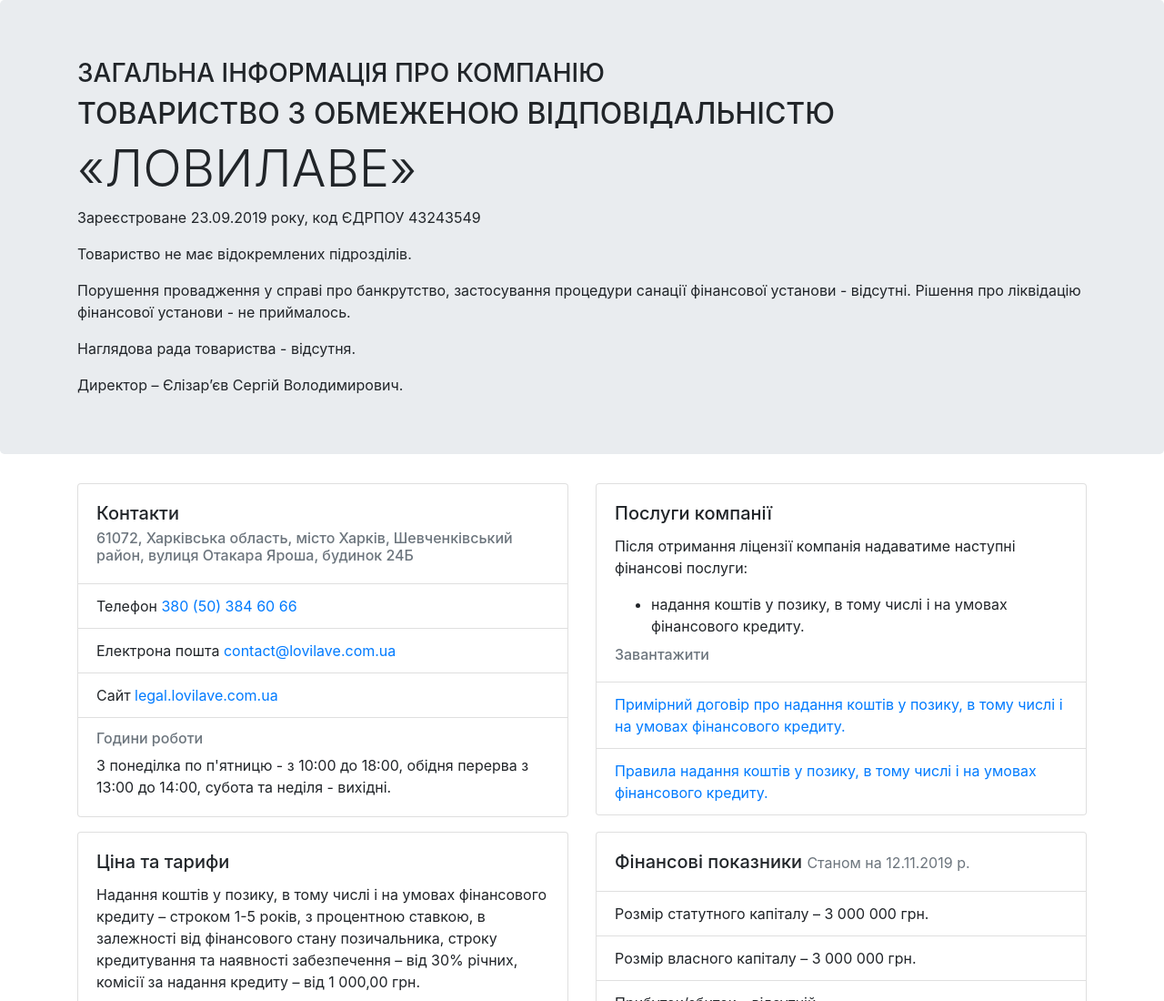
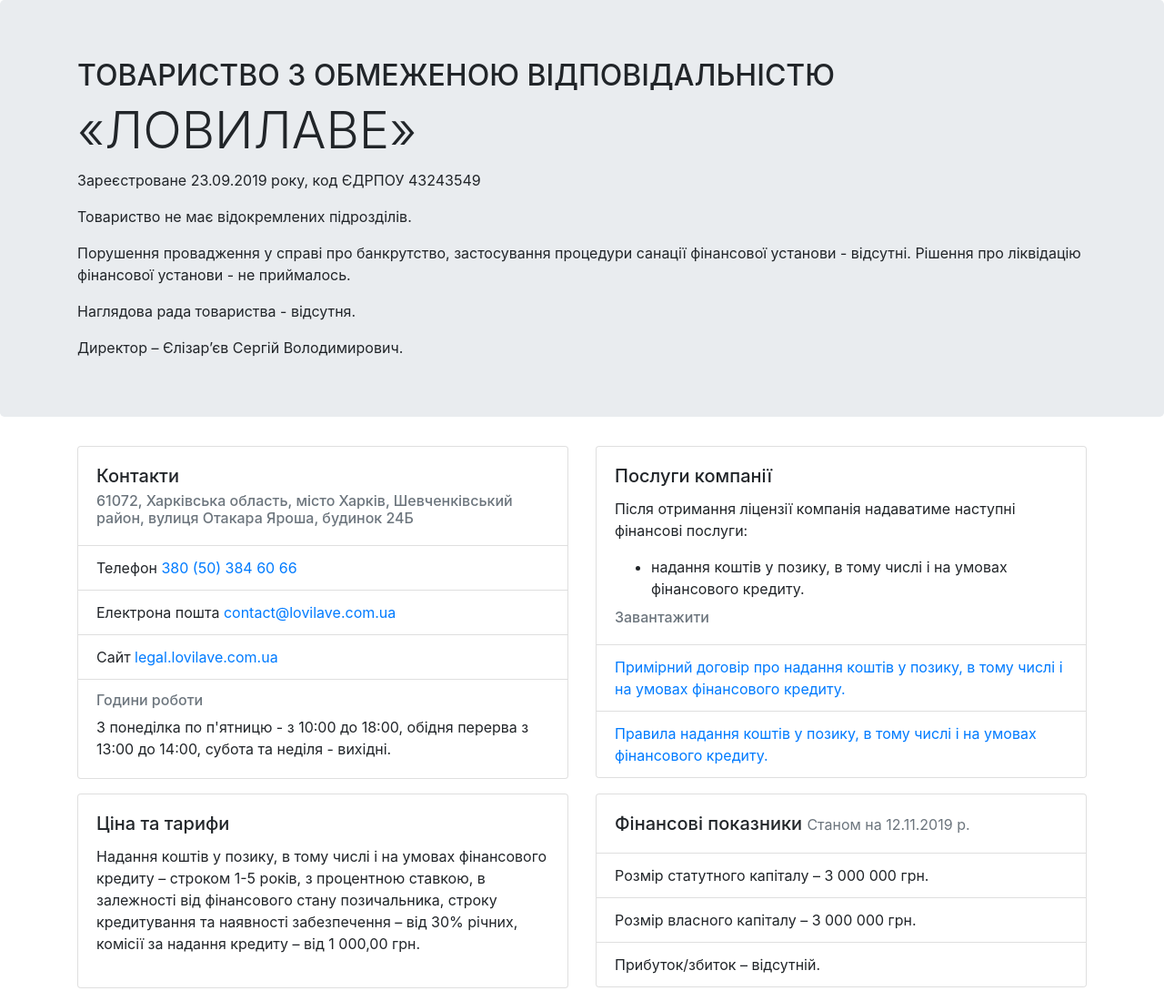
Before and after one commit to lovelave/legal-site, a plain HTML site: page docs/index.html in a window 1280 px wide. Shown: the top 1100 px of the page at 91% size. Drawn offline with nearby package versions, Linux system fonts and the light colour scheme.

Commit message:
Remove comment title

```diff
--- a/docs/index.html
+++ b/docs/index.html
@@ -3,7 +3,7 @@
 <head>
     <meta charset="utf-8">
     <meta name="viewport" content="width=device-width, initial-scale=1, shrink-to-fit=no">
-    <meta name="description" content="ТОВАРИСТВО З ОБМЕЖЕНОЮ ВІДПОВІДАЛЬНІСТЮ «ЛОВИЛАВЕ» зареєстроване 23.09.2019 року">
+    <meta name="description" content="Загальна інформація про компанію ТОВАРИСТВО З ОБМЕЖЕНОЮ ВІДПОВІДАЛЬНІСТЮ «ЛОВИЛАВЕ», зареєстроване 23.09.2019 року">
     <title>ТОВ "ЛОВИЛАВЕ"</title>
     <link rel="stylesheet" href="https://stackpath.bootstrapcdn.com/bootstrap/4.3.1/css/bootstrap.min.css" integrity="sha384-ggOyR0iXCbMQv3Xipma34MD+dH/1fQ784/j6cY/iJTQUOhcWr7x9JvoRxT2MZw1T" crossorigin="anonymous">
 </head>
@@ -11,7 +11,6 @@
 <main role="main">
     <div class="jumbotron">
         <div class="container">
-            <h3 class="display-6">ЗАГАЛЬНА ІНФОРМАЦІЯ ПРО КОМПАНІЮ</h3>
             <h2 class="display-5">ТОВАРИСТВО З ОБМЕЖЕНОЮ ВІДПОВІДАЛЬНІСТЮ</h2>
             <h1 class="display-4">«ЛОВИЛАВЕ»</h1>
             <p>Зареєстроване 23.09.2019 року, код ЄДРПОУ 43243549</p>
```
